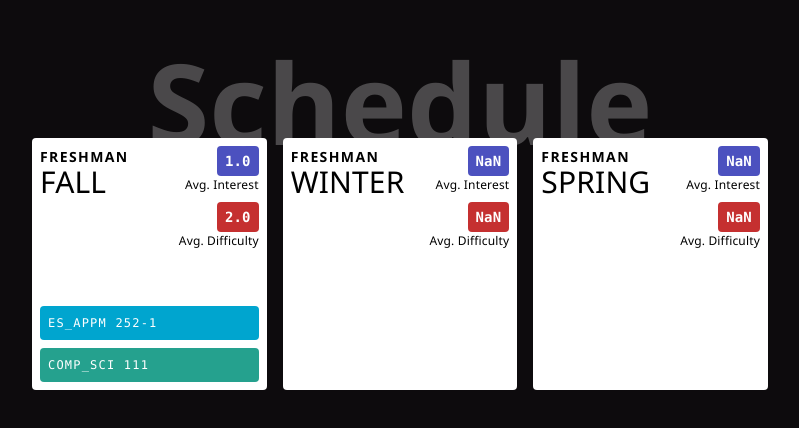
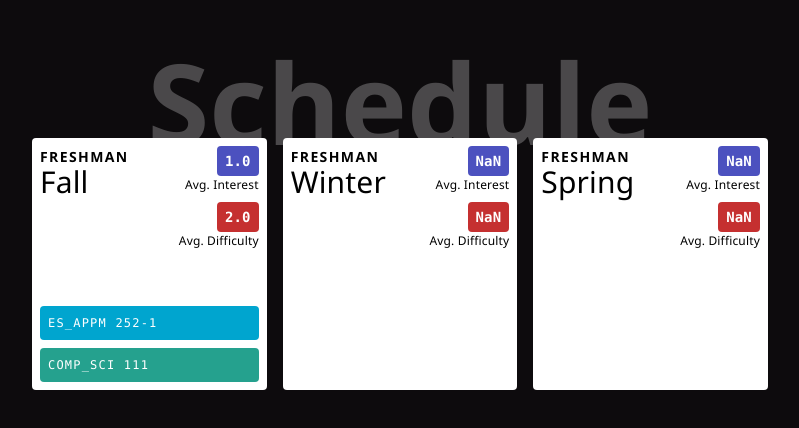
Before and after one commit to fardeemmunir/gameplan, a Next.js app: page / in a window 1280 px wide. Shown: the part 1302-1730 px from the top of the page, without its empty margins (240-1039 px from the left). Built offline with nearby package versions, Linux system fonts and the light colour scheme.

Commit message:
Small UI tweaks

```diff
--- a/components/QuarterCard.jsx
+++ b/components/QuarterCard.jsx
@@ -32,7 +32,9 @@ const QuarterCard = ({ classes, year, quarter }) => {
             <h1 className="text-sm uppercase font-bold tracking-widest">
               {year}
             </h1>
-            <h1 className="text-3xl leading-none mb-4">{quarter}</h1>
+            <h1 className="text-3xl leading-none mb-4 capitalize">
+              {quarter.toLowerCase()}
+            </h1>
           </div>
 
           <QuarterOverview
```
